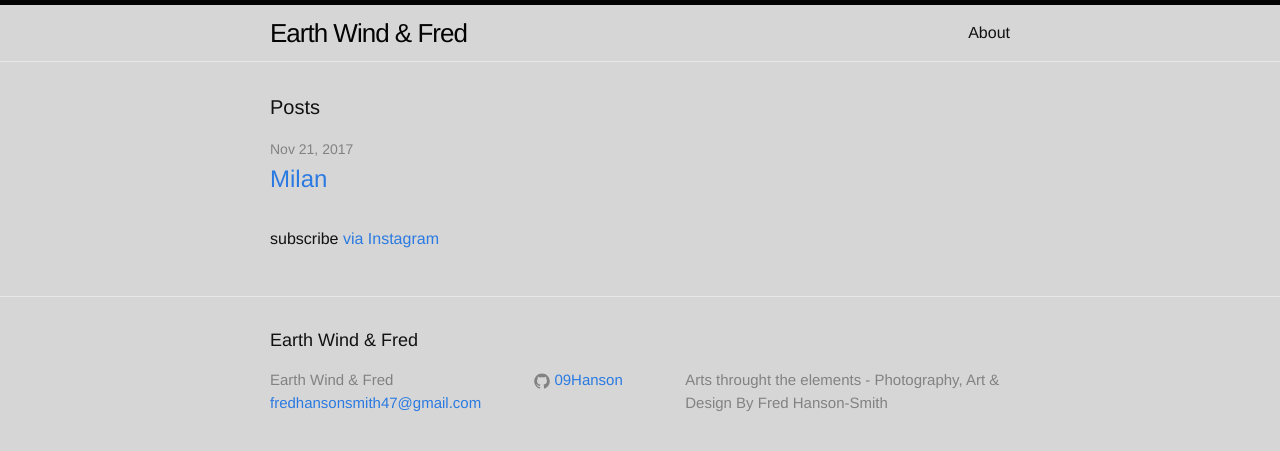
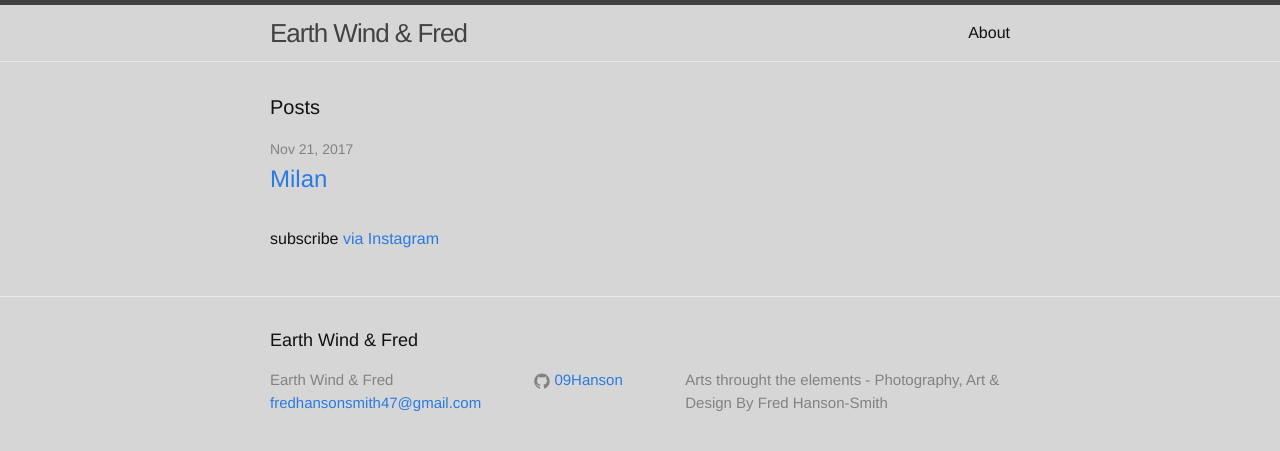
Before and after one commit to 09Hanson/09Hanson.github.io, a Jekyll site: the page built from index.html, in a window 1280 px wide. Shown: the top 451 px of the page. Built offline with Jekyll 4.4.1, drawn with Linux system fonts in a browser that asks for light colours.

Commit message:
Update main.scss

```diff
--- a/css/main.scss
+++ b/css/main.scss
@@ -6,7 +6,7 @@
 
 
 // Our variables
-$base-font-family: "Helvetica Neue", Helvetica, Arial, sans-serif;
+$base-font-family: "Avenir", Helvetica, Arial, sans-serif;
 $base-font-size:   16px;
 $base-font-weight: 400;
 $small-font-size:  $base-font-size * 0.875;
@@ -20,7 +20,7 @@
 
 $grey-color:       #828282;
 $grey-color-light: lighten($grey-color, 40%);
-$grey-color-dark:  darken($grey-color, 50%);
+$grey-color-dark:  darken($grey-color, 25%);
 
 // Width of the content area
 $content-width:    800px;
```
